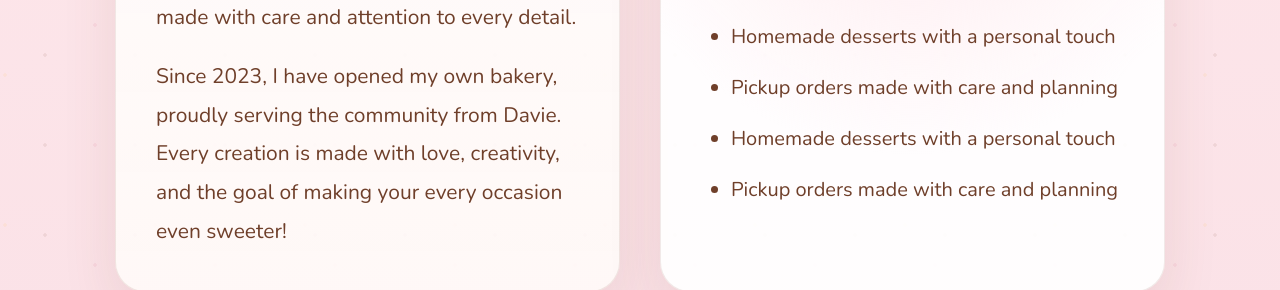
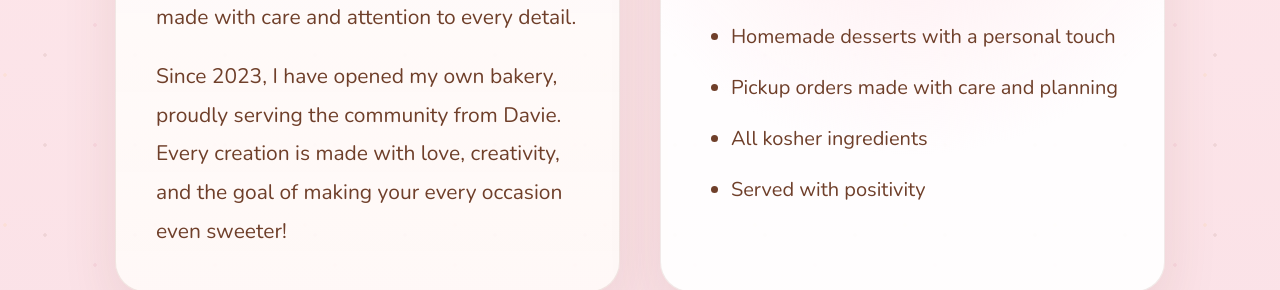
Before and after one commit to MidsummerxJuly/AndysGourmetBakery, a Next.js app in the folder AndysBakery/: page /about-me in a window 1280 px wide. Shown: the part 1520-1810 px from the top of the page. Built offline with nearby package versions, Linux system fonts and the light colour scheme.

Commit message:
Woke propaganda

```diff
--- a/AndysBakery/app/about-me/page.tsx
+++ b/AndysBakery/app/about-me/page.tsx
@@ -125,14 +125,12 @@ export default function AboutMePage() {
                             </li>
                             <li>
                                 {t(
-                                    "about.specialTwo",
-                                    "Homemade desserts with a personal touch"
+                                    "All kosher ingredients"
                                 )}
                             </li>
                             <li>
                                 {t(
-                                    "about.specialThree",
-                                    "Pickup orders made with care and planning"
+                                    "Served with positivity"
                                 )}
                             </li>
                         </ul>
```
